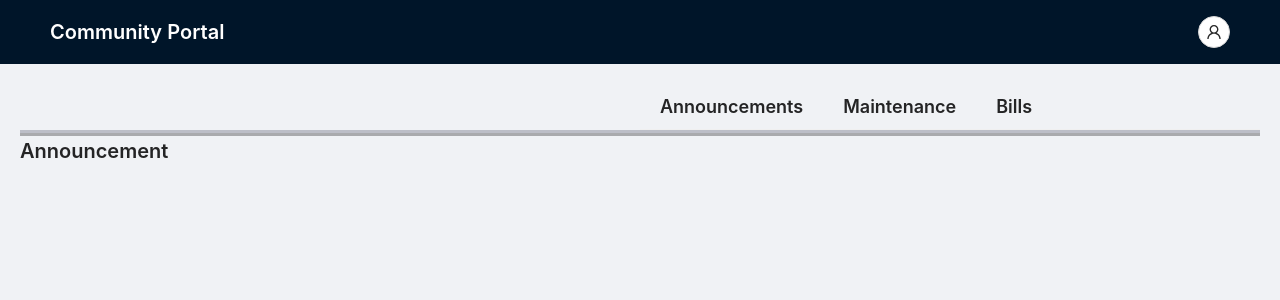
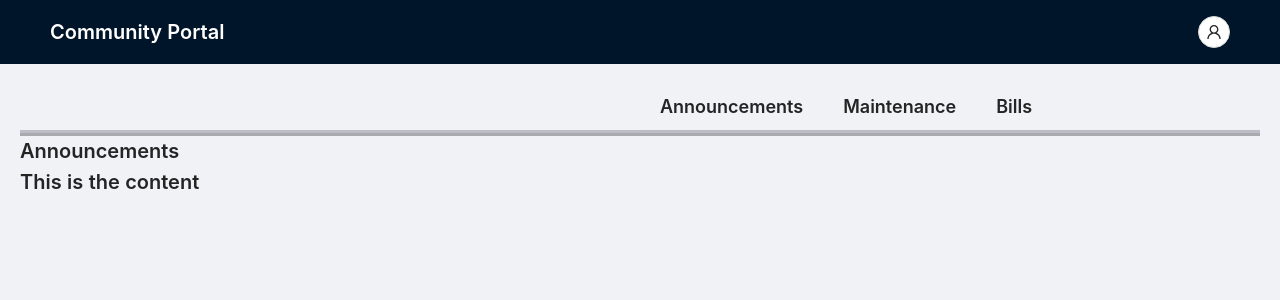
Before and after one commit to dianawu5/portalfe, a React (Create React App) app: page / in a window 1280 px wide. Shown: the top 300 px of the page. Built offline with nearby package versions, Linux system fonts and the light colour scheme.

Commit message:
Update HomePage

```diff
--- a/src/components/HomePage.js
+++ b/src/components/HomePage.js
@@ -1,5 +1,8 @@
 import { Menu } from 'antd';
-import { useState } from 'react';
+import { useEffect, useState } from 'react';
+import Announcements from './Annoncements';
+import Maintenance from './Maintenance';
+import Bills from './Bills';
 
 const items = [
     {
@@ -18,7 +21,11 @@ const items = [
 
 const HomePage = () => {
 
-    const[current, setCurrent] = useState('announcements');
+    const[current, setCurrent] = useState();
+
+    useEffect(() =>{
+        setCurrent('announcements');
+    },[]);
 
     const onItemClick = (e) => {
         setCurrent(e.key);
@@ -29,11 +36,11 @@ const HomePage = () => {
     const switchPage = () => {
         switch (current) {
             case "maintenance":
-                return "Maintenance";
+                return <Maintenance />;
             case "bills":
-                return "Bills";
+                return <Bills />;
             default:
-                return "Announcement";
+                return <Announcements />;
         }
     };
     return (
```
